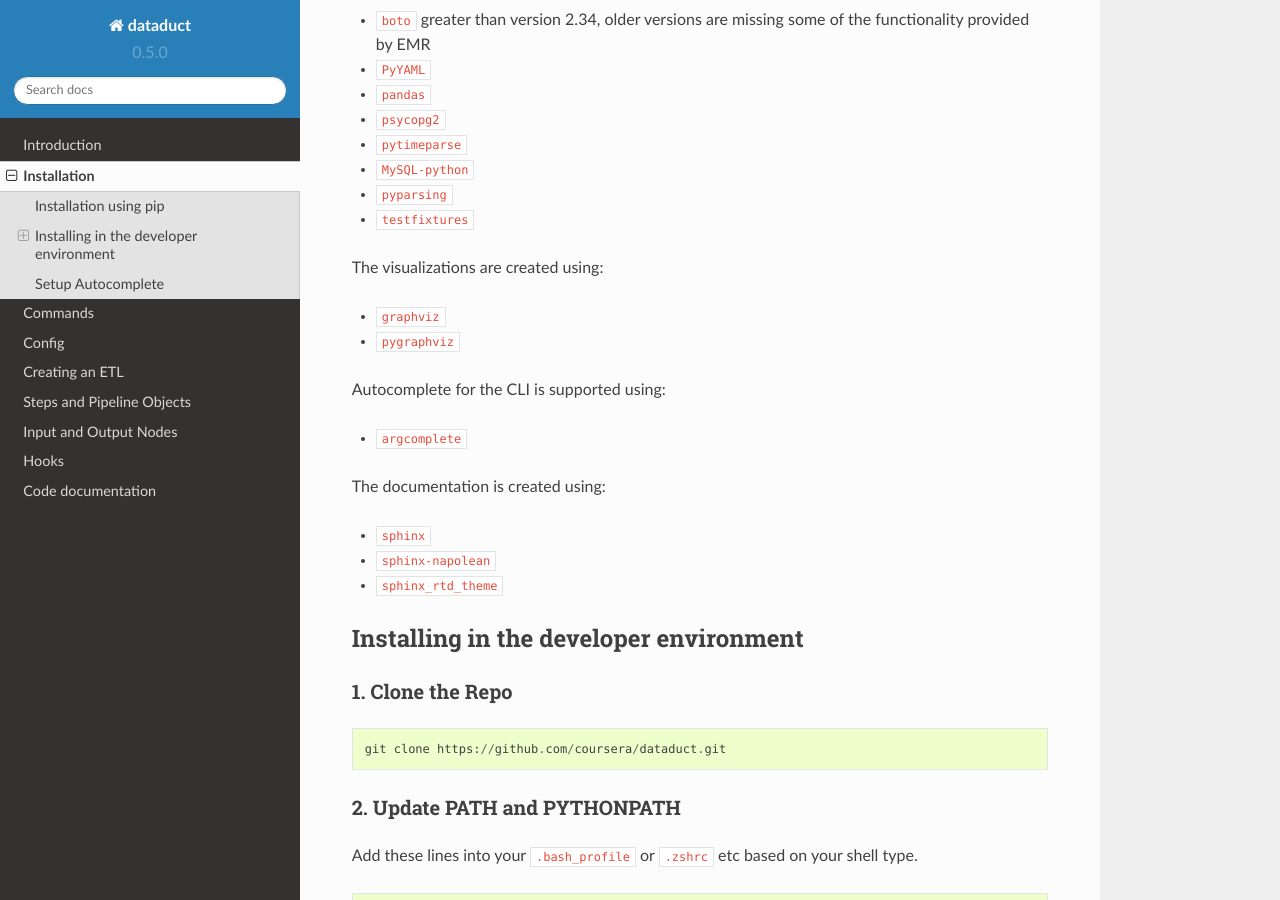
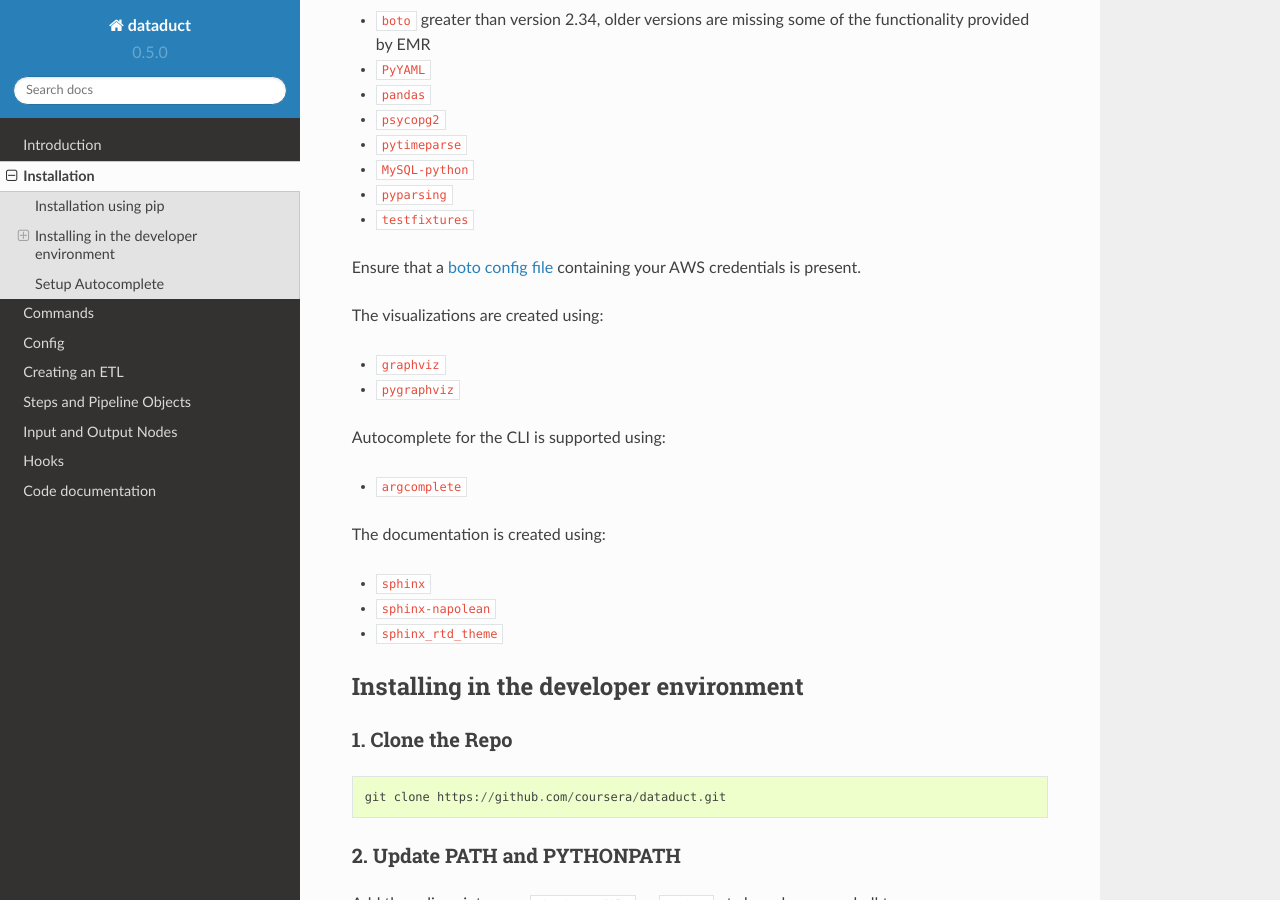
Before and after one commit to coursera/dataduct, a Sphinx documentation site: the page built from docs/installation.rst, in a window 1280 px wide and 900 px high, scrolled down 371 px. Built offline with Sphinx 7.4.7 and the Read the Docs theme 2.0.0, drawn with Linux system fonts in a browser that asks for light colours.

Commit message:
Update install docs to note that you need a boto config file with creds.

```diff
--- a/docs/installation.rst
+++ b/docs/installation.rst
@@ -21,6 +21,9 @@
 -  ``MySQL-python``
 -  ``pyparsing``
 -  ``testfixtures``
+
+Ensure that a `boto config file <http://boto.cloudhackers.com/en/latest/boto_config_tut.html>`__
+containing your AWS credentials is present.
 
 The visualizations are created using:
 
```
